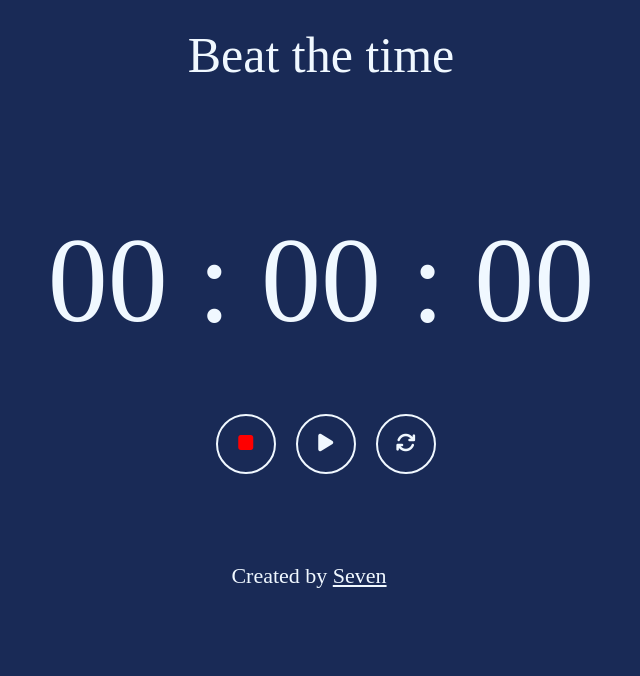
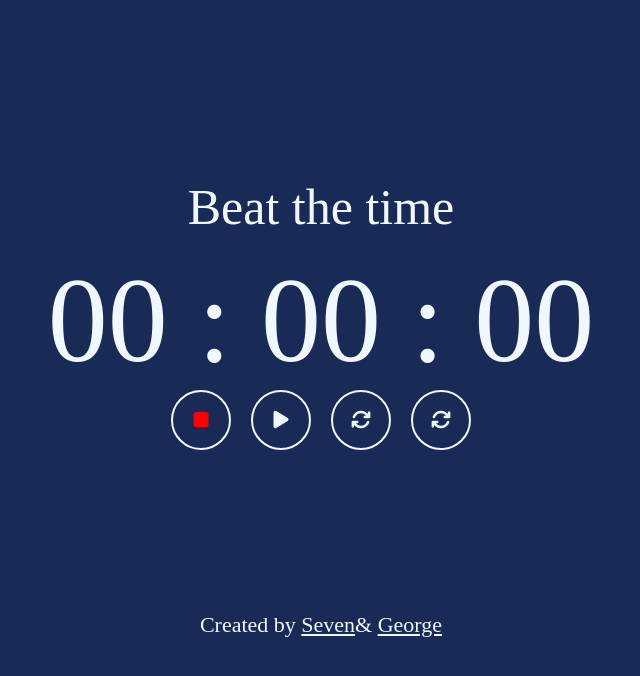
Before and after one commit to Caleb335/stopwatch, a React (Create React App) app: page / in a window 1280 px wide. Shown: the top 676 px of the page, without its empty margins (319-959 px from the left). Built offline with nearby package versions, Linux system fonts and the light colour scheme; a web font is replaced by a local one.

Commit message:
added the split method and the split components and also changed some styles

```diff
--- a/src/Components/Footer.js
+++ b/src/Components/Footer.js
@@ -3,9 +3,10 @@ import React from 'react'
 export default class Footer extends React.Component {
     render() {
         return(
-            <footer className="mt-1">
+            <footer className="">
                 <p>
                     Created by <a href="https://Caleb335.github.io/Caleb335" target="__blank"> Seven</a>
+                     & <a href= "https://github.com/laviedegeorge">George</a>
                 </p>
             </footer>
         )
--- a/src/Components/Stopwatch.js
+++ b/src/Components/Stopwatch.js
@@ -1,5 +1,19 @@
 import React from 'react'
 import Buttons from './Buttons';
+import TimeSplit from './TimeSplit'
+
+const timeConvert = (time) => {
+    let seconds = 1000
+    let minutes = seconds * 60
+    let hours = minutes * 60
+
+    seconds = ("0" + Math.floor(time % (minutes) / seconds)).slice(-2)
+    minutes = ("0" + Math.floor((time % (hours)) / (minutes))).slice(-2)
+    hours = ("0" + Math.floor(time / hours)).slice(-2)
+
+    return [hours, minutes, seconds]
+}
+
 
 export default class Stopwatch extends React.Component {
     //setting the state of stopwatch component
@@ -8,11 +22,13 @@ export default class Stopwatch extends React.Component {
         this.state = {
             hasTimerStarted: false,
             timerStart: 0,
-            currentTime: 0
+            currentTime: 0,
+            splitTime : []
         }
         this.startTimer = this.startTimer.bind(this)
         this.stopTimer = this.stopTimer.bind(this)
         this.resetTimer = this.resetTimer.bind(this)
+        this.splitTimer = this.splitTimer.bind(this)
     }
 
     startTimer() {
@@ -26,12 +42,12 @@ export default class Stopwatch extends React.Component {
             this.setState({
                 currentTime: Date.now() - this.state.timerStart
             }),
+            //console.log(this.state.currentTime),
         1000)
     }
 
     // function to stop the timer
     stopTimer() {
-        console.log("Yeah you have to stop now")
         this.setState({
            hasTimerStarted: false // setting the timer start to false and clearing the interval.
         })
@@ -44,30 +60,50 @@ export default class Stopwatch extends React.Component {
         this.setState({
             hasTimerStarted: false,
             timerStart: 0,
-            currentTime: 0
+            currentTime: 0,
+            splitTime: []
         })
+    }
+
+    // function to split time
+    splitTimer() {
+        if (!this.state.hasTimerStarted) return
+        let timer = [this.state.currentTime, ...this.state.splitTime];
+        this.setState({
+            splitTime: timer // as an array of timestamp
+        });
     }
 
     render() {
         // Formatting timer display.
         const {currentTime} = this.state
-
-        let seconds = 1000
-        let minutes = seconds * 60
-        let hours = minutes * 60
-
-        seconds = ("0" + Math.floor(currentTime % (minutes) / seconds)).slice(-2)
-        minutes = ("0" + Math.floor((currentTime % (hours)) / (minutes))).slice(-2)
-        hours = ("0" + Math.floor(currentTime / hours)).slice(-2)
+        const [hours, minutes, seconds] = timeConvert(currentTime)
 
         return(
             <div className="timer">
+                <p className="md-text intro">Beat the time</p>
                 <div className="stopwatch-block">
-                    <p className="md-text intro">Beat the time</p>
+
+                    <div>
+                        {this.state.splitTime.map((timestamp, id) => {
+                            const [hours, minutes, seconds] = timeConvert(timestamp);
+                            return (
+                                <TimeSplit
+                                    hours = {hours}
+                                    minutes = {minutes}
+                                    seconds = {seconds}
+                                    key = {id}
+                                />
+                            )
+
+                        })}
+                    </div>
+
                     <p className="lg-text mt-4">
                         {hours} : {minutes} : {seconds}
                     </p>
                 </div>
+
                 <div className="buttons mt">
                     <Buttons
                         isActive={!this.state.hasTimerStarted ? "red" : ""}
@@ -83,6 +119,10 @@ export default class Stopwatch extends React.Component {
                         caller = {this.resetTimer}
                         iconClassName = "fa fa-refresh"
                     />
+                    <Buttons
+                        caller = {this.splitTimer}
+                        iconClassName = "fa fa-refresh"
+                    />
                 </div>
             </div>
         )
--- /dev/null
+++ b/src/Components/TimeSplit.js
@@ -0,0 +1,23 @@
+import React from "react"
+
+class timeSplit extends React.Component {
+
+    render() {
+
+        return (
+
+                <span
+                    className = "split-time"
+                    hours = {this.props.hours}
+                    minutes = {this.props.minutes}
+                    seconds = {this.props.seconds}
+                >
+                    {this.props.hours} : {this.props.minutes} : {this.props.seconds}
+                </span>
+
+        )
+
+    }
+}
+
+export default timeSplit
--- a/src/index.css
+++ b/src/index.css
@@ -4,22 +4,33 @@
     box-sizing: border-box;
     font-family: 'Baloo Chettan 2', cursive;
 }
+
 #root {
     background: #192a56;
-    min-height: 70vh;
 }
-.stopwatch-block {
-    margin-top: 2%;
+
+.stopwatch {
+    height: 100vh;
+    display: flex;
+    flex-direction: column;
+    justify-content: space-evenly;
+    align-items: center;
 }
+
 .intro {
     text-align: center;
+    margin: 1rem 0rem;
 }
-/* Utilities */
-.mt {margin-top: 5%;}
-.mt-1 {margin-top: 7%}
-/* .mt-2 {margin-top: 10%} */
-.mt-4 {margin-top: 10%}
-.mt-6 {margin-top: 20%}
+
+.split-time{
+    font-size: 20px;
+    color: #192a56;
+    background-color: aliceblue;
+    font-weight: bold;
+    padding: .5rem;
+    margin: 0rem .5rem;
+}
+
 .lg-text {
     font-size: 120px;
     color: aliceblue;
@@ -29,8 +40,10 @@
     font-size: 50px;
     color: aliceblue;
 }
-.buttons {
-    margin-left: 41%;
+
+.buttons{
+    display: flex;
+    justify-content: center;
 }
 
 .buttons > button:hover {
@@ -75,10 +88,17 @@ footer p, a {
     font-size: 22px;
 }
 footer {
-    margin-left: 43%;
+   text-align: center;
 }
 
-@media screen and (max-width: 576px) {
+
+/* Utilities */
+/* .mt {margin-top: 5%;}
+.mt-1 {margin-top: 7%}
+.mt-4 {margin-top: 10%}
+.mt-6 {margin-top: 20%} */
+
+/* @media screen and (max-width: 576px) {
     .lg-text {
         font-size: 63px;
     }
@@ -108,4 +128,4 @@ footer {
     footer p, a {
         font-size: 18px;
     }
-}
+} */
--- a/src/index.js
+++ b/src/index.js
@@ -2,8 +2,5 @@ import React from 'react'
 import ReactDOM from 'react-dom'
 
 import App from './App'
-
-ReactDOM.render(
-    <App />,
-    document.getElementById('root')
-)
+const root =  document.getElementById('root');
+ReactDOM.render(<App />, root)
```
